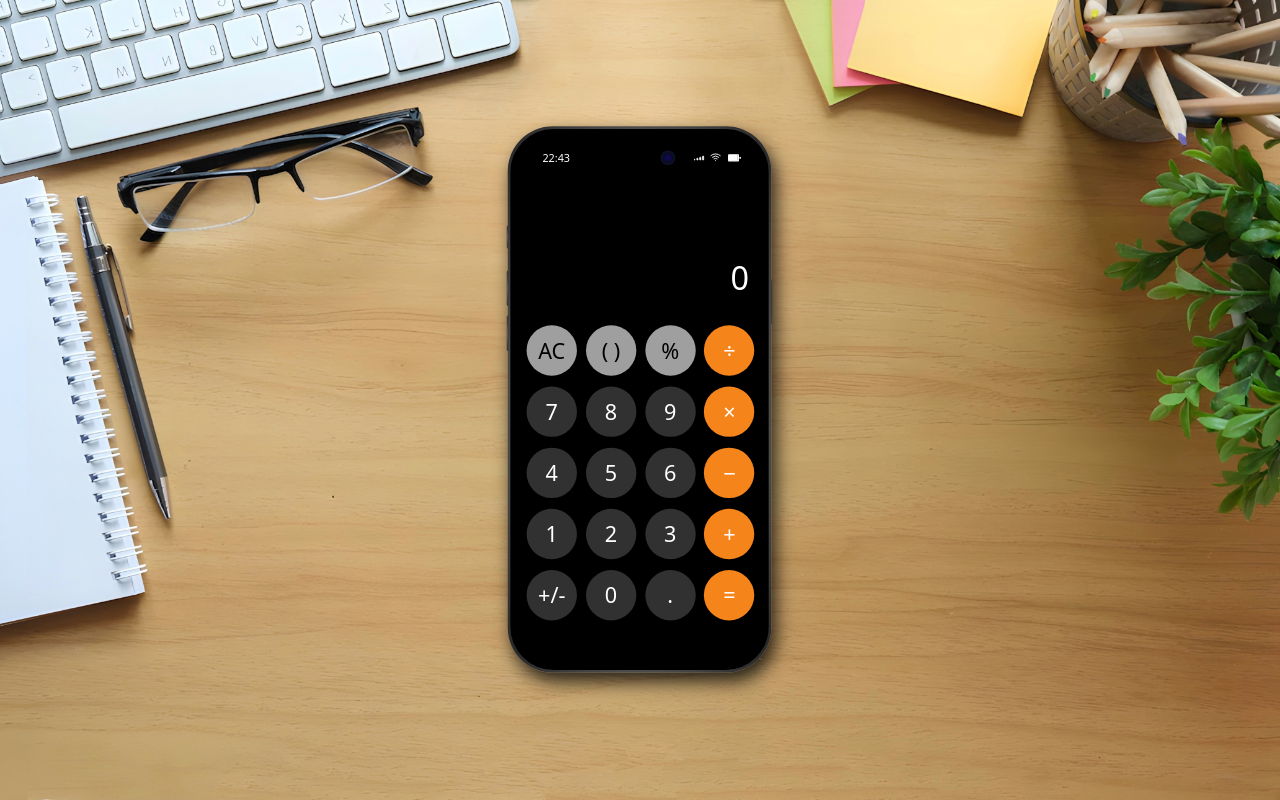
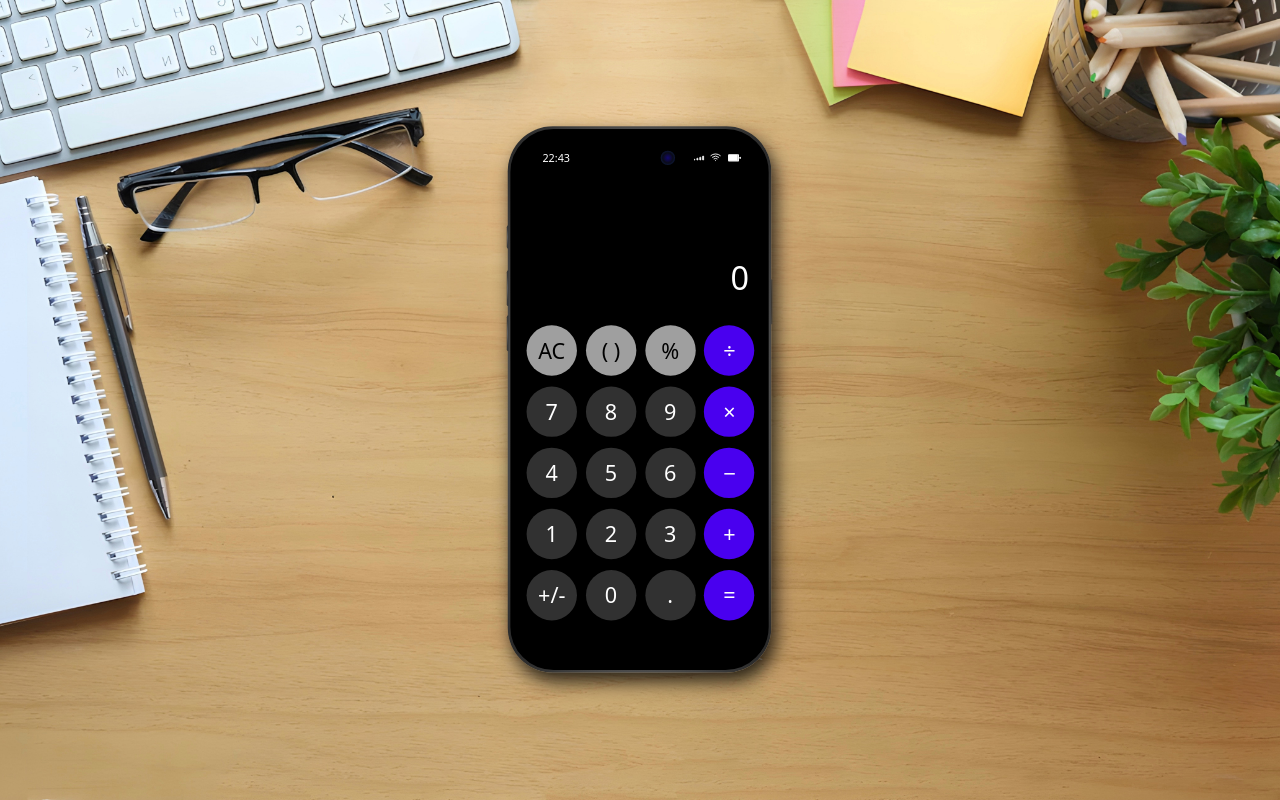
Before and after one commit to vlas-dev/calculator-app, a React (Create React App) app: page / in a window 1280 px wide. Built offline with nearby package versions, Linux system fonts and the light colour scheme.

Commit message:
general fixes

```diff
--- a/src/components/Calculator.jsx
+++ b/src/components/Calculator.jsx
@@ -36,7 +36,9 @@ const Calculator = () => {
         }
       } else {
         // Add multiply operator if necessary and open parentheses
-        if (lastChar && !operators.includes(lastChar) && lastChar !== "(") {
+        if (displayValue === "0" && value === "(") {
+          setDisplayValue("(");
+        } else if (lastChar && !operators.includes(lastChar) && lastChar !== "(") {
           setDisplayValue((prevValue) => prevValue + "×(");
         } else {
           setDisplayValue((prevValue) => prevValue + "(");
@@ -346,7 +348,7 @@ const Calculator = () => {
                 %
               </button>
               <button
-                className="bg-[#f5841b] text-white text-2xl w-14 h-14 rounded-full  focus:bg-[#ffb639]"
+                className="bg-[#4900ef] text-white text-2xl w-14 h-14 rounded-full focus:bg-[#5d58fd]"
                 onClick={() => handleClick("÷")}
               >
                 ÷
@@ -370,7 +372,7 @@ const Calculator = () => {
                 9
               </button>
               <button
-                className="bg-[#f5841b] text-white text-2xl w-14 h-14 rounded-full focus:bg-[#ffb639]"
+                className="bg-[#4900ef] text-white text-2xl w-14 h-14 rounded-full focus:bg-[#5d58fd]"
                 onClick={() => handleClick("×")}
               >
                 ×
@@ -394,7 +396,7 @@ const Calculator = () => {
                 6
               </button>
               <button
-                className="bg-[#f5841b] text-white text-2xl w-14 h-14 rounded-full  focus:bg-[#ffb639]"
+                className="bg-[#4900ef] text-white text-2xl w-14 h-14 rounded-full focus:bg-[#5d58fd]"
                 onClick={() => handleClick("-")}
               >
                 −
@@ -418,7 +420,7 @@ const Calculator = () => {
                 3
               </button>
               <button
-                className="bg-[#f5841b] text-white text-2xl w-14 h-14 rounded-full  focus:bg-[#ffb639]"
+                className="bg-[#4900ef] text-white text-2xl w-14 h-14 rounded-full focus:bg-[#5d58fd]"
                 onClick={() => handleClick("+")}
               >
                 +
@@ -444,7 +446,7 @@ const Calculator = () => {
               </button>
 
               <button
-                className="bg-[#f5841b] text-white text-2xl w-14 h-14 rounded-full active:bg-[#ffb639]"
+                className="bg-[#4900ef] text-white text-2xl w-14 h-14 rounded-full active:bg-[#5d58fd]"
                 onClick={calculateResult}
               >
                 =
```
